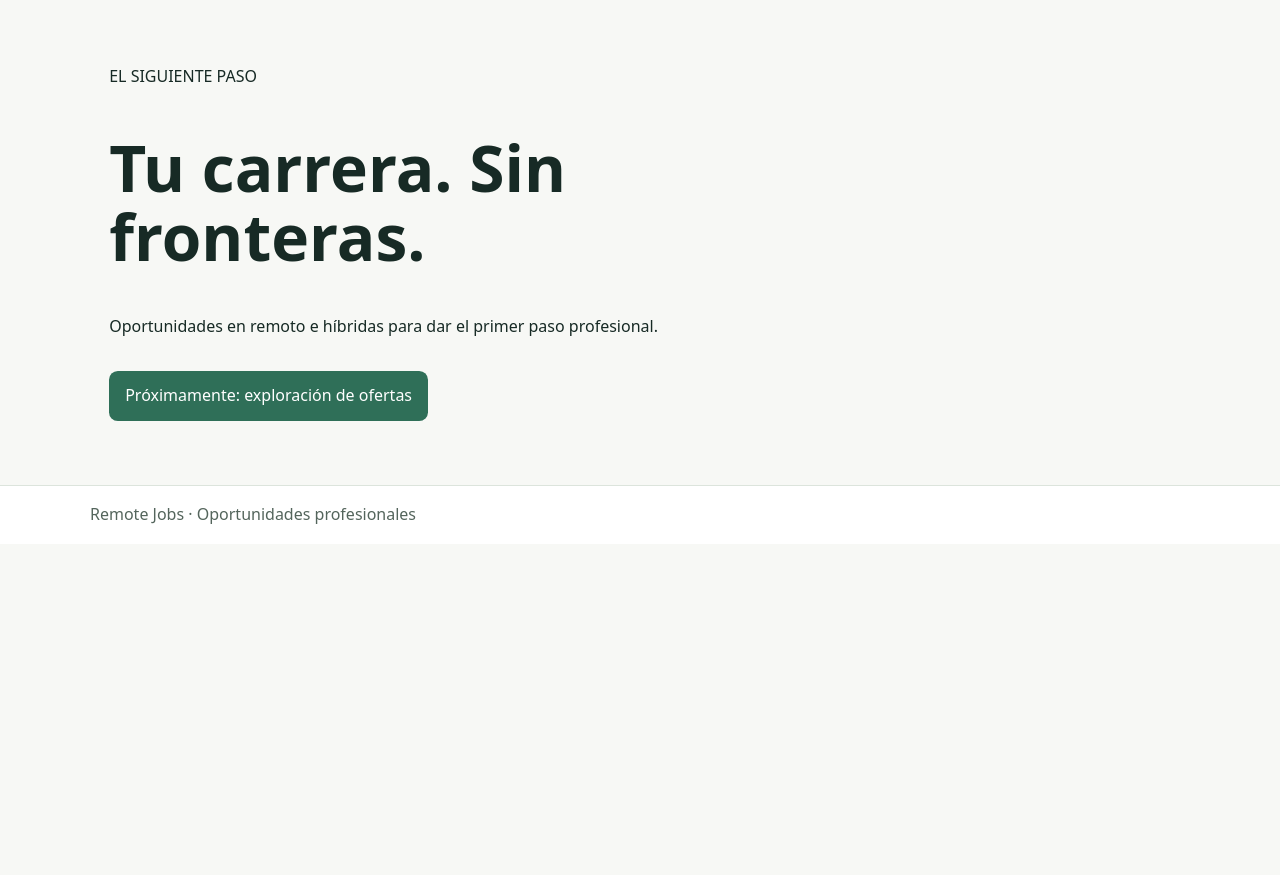
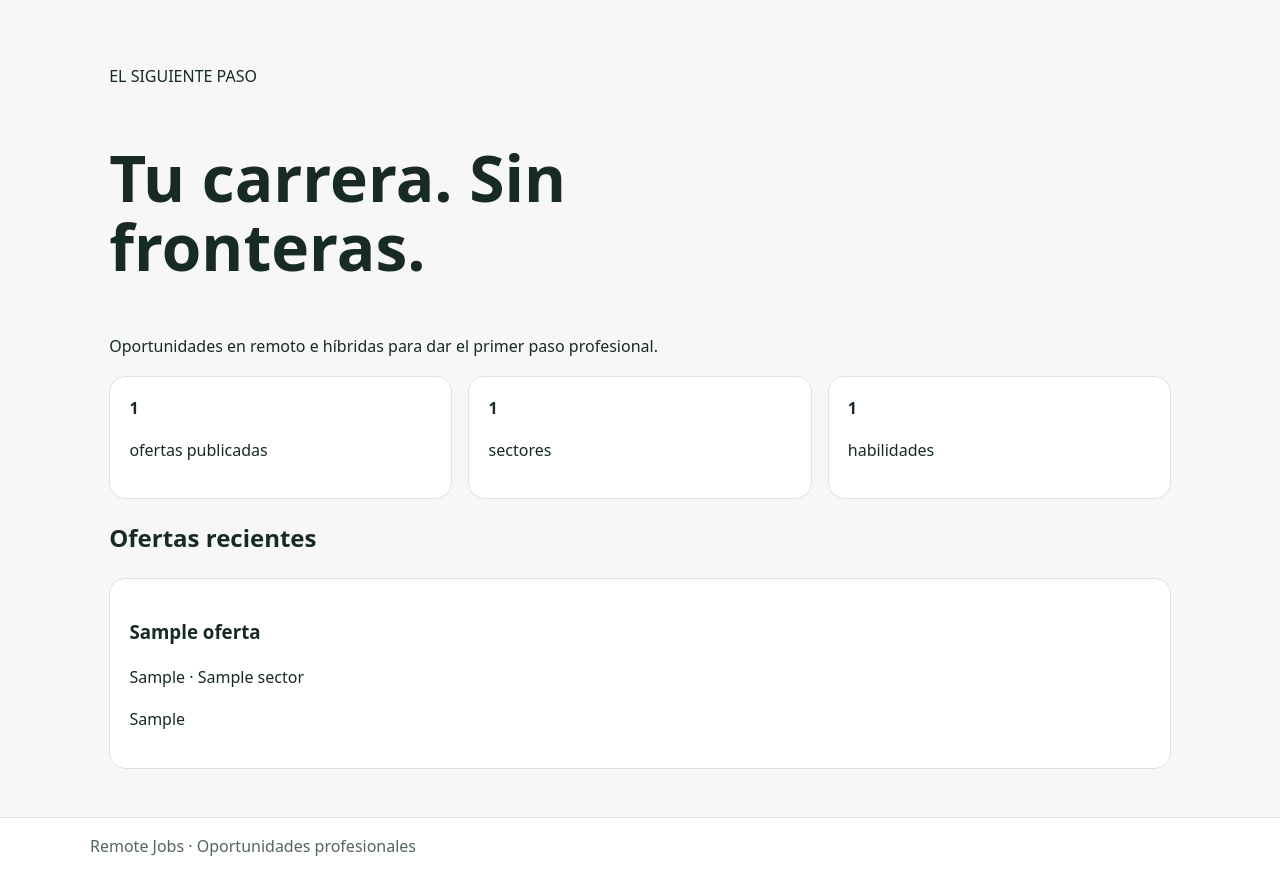
Before and after one commit to aritzgsc/Remote_Jobs_IW, a Django app: page / in a window 1280 px wide. Shown: the part 66-941 px from the top of the page. Before the commit the page ends 590 px from the top, so only its background shows below. Run offline with Django 5.2, Linux system fonts and the light colour scheme; tables that the repository leaves empty hold one stand-in row (values such as "Sample post").

Commit message:
Portada conectada a la BD
Ahora se pueden ver 3 ofertas (tocar views si se quieren ver todas) de trabajo completas y el número de todos los objetos añadidos con el comando de cargar_datos_demo.

```diff
--- a/App_Remote_Jobs/templates/App_Remote_Jobs/inicio.html
+++ b/App_Remote_Jobs/templates/App_Remote_Jobs/inicio.html
@@ -1,6 +1,35 @@
 {% extends "App_Remote_Jobs/base.html" %}
-{% block title %}Inicio · Remote Jobs{% endblock %}
-{% block content %}<p>EL SIGUIENTE PASO</p>
-<h1>Tu carrera. Sin fronteras.</h1>
-<p>Oportunidades en remoto e híbridas para dar el primer paso profesional.</p>
-<p class="button">Próximamente: exploración de ofertas</p>{% endblock %}
+{% block title %}
+    Inicio · Remote Jobs
+{% endblock %}
+{% block content %}
+    <section>
+        <p>EL SIGUIENTE PASO</p>
+        <h1>Tu carrera. Sin fronteras.</h1>
+        <p>Oportunidades en remoto e híbridas para dar el primer paso profesional.</p>
+        <div class="job-grid">
+            <div class="panel"><strong>{{ total_ofertas }}</strong>
+                <p>ofertas publicadas</p>
+            </div>
+            <div class="panel"><strong>{{ total_sectores }}</strong>
+                <p>sectores</p>
+            </div>
+            <div class="panel"><strong>{{ total_habilidades }}</strong>
+                <p>habilidades</p>
+            </div>
+        </div>
+    </section>
+    <section>
+        <h2>Ofertas recientes</h2>
+        <div class="job-grid">
+            {% for oferta in ofertas_destacadas %}
+            <article class="job-card">
+                <h3>{{ oferta.titulo }}</h3>
+                <p>{{ oferta.empresa }} · {{ oferta.sector.nombre }}</p>
+                <p>{{ oferta.resumen }}</p>
+            </article>
+            {% empty %} <p>Aún no hay ofertas. Ejecuta cargar_datos_demo o créalas desde el administrador.</p>
+            {% endfor %}
+        </div>
+    </section>
+{% endblock %}
--- a/App_Remote_Jobs/views.py
+++ b/App_Remote_Jobs/views.py
@@ -1,4 +1,12 @@
+from django.db.models import Count, Q
 from django.shortcuts import render
+from .models import Habilidad, Oferta, Sector
 
 def inicio(request):
-    return render(request, "App_Remote_Jobs/inicio.html")
+    ofertas = Oferta.objects.filter(publicada=True).select_related("sector").prefetch_related("habilidades").order_by("-fecha_publicacion", "titulo")
+    sectores = Sector.objects.annotate(total_ofertas=Count("ofertas", filter=Q(ofertas__publicada=True), distinct=True)).filter(total_ofertas__gt=0)
+    return render(request, "App_Remote_Jobs/inicio.html", {
+        "ofertas_destacadas": ofertas[:3], "sectores": sectores,
+        "total_ofertas": ofertas.count(), "total_sectores": Sector.objects.count(),
+        "total_habilidades": Habilidad.objects.count(),
+    })
```
Also changed, not shown: README.md.
